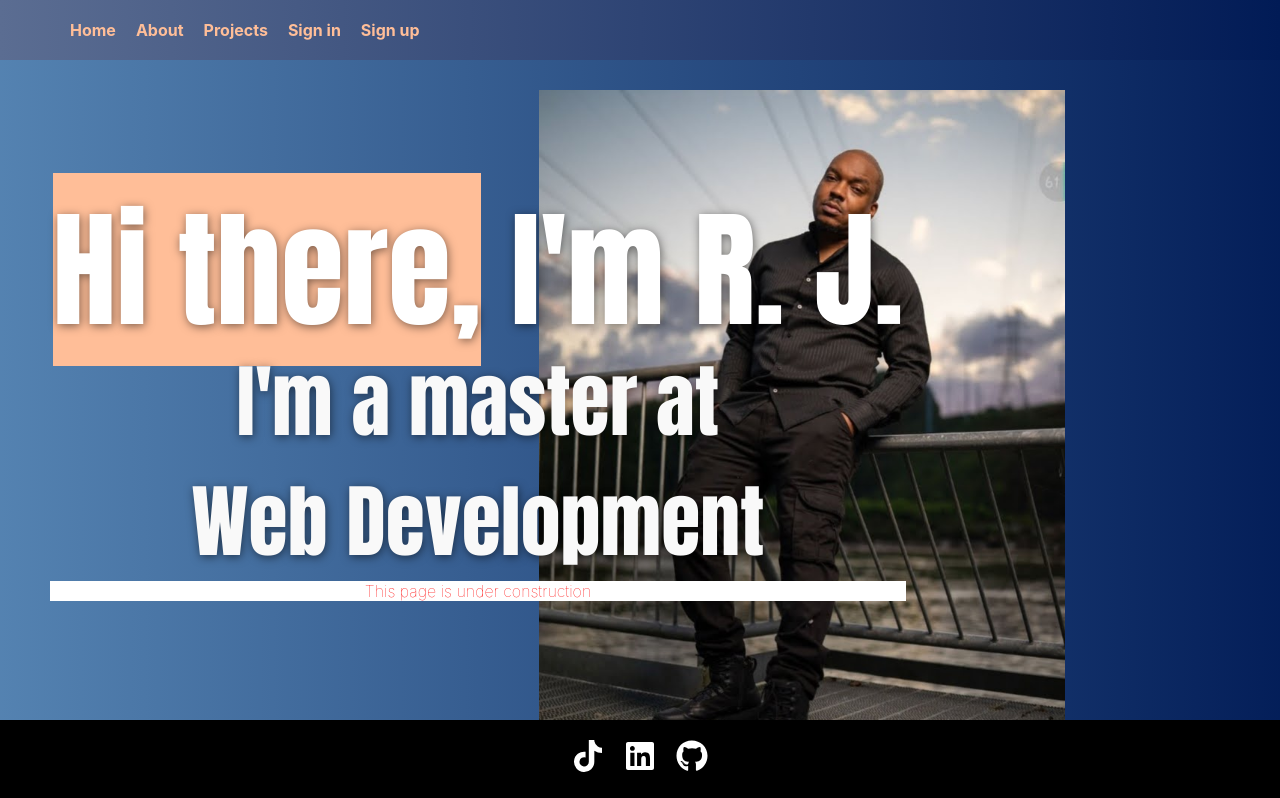
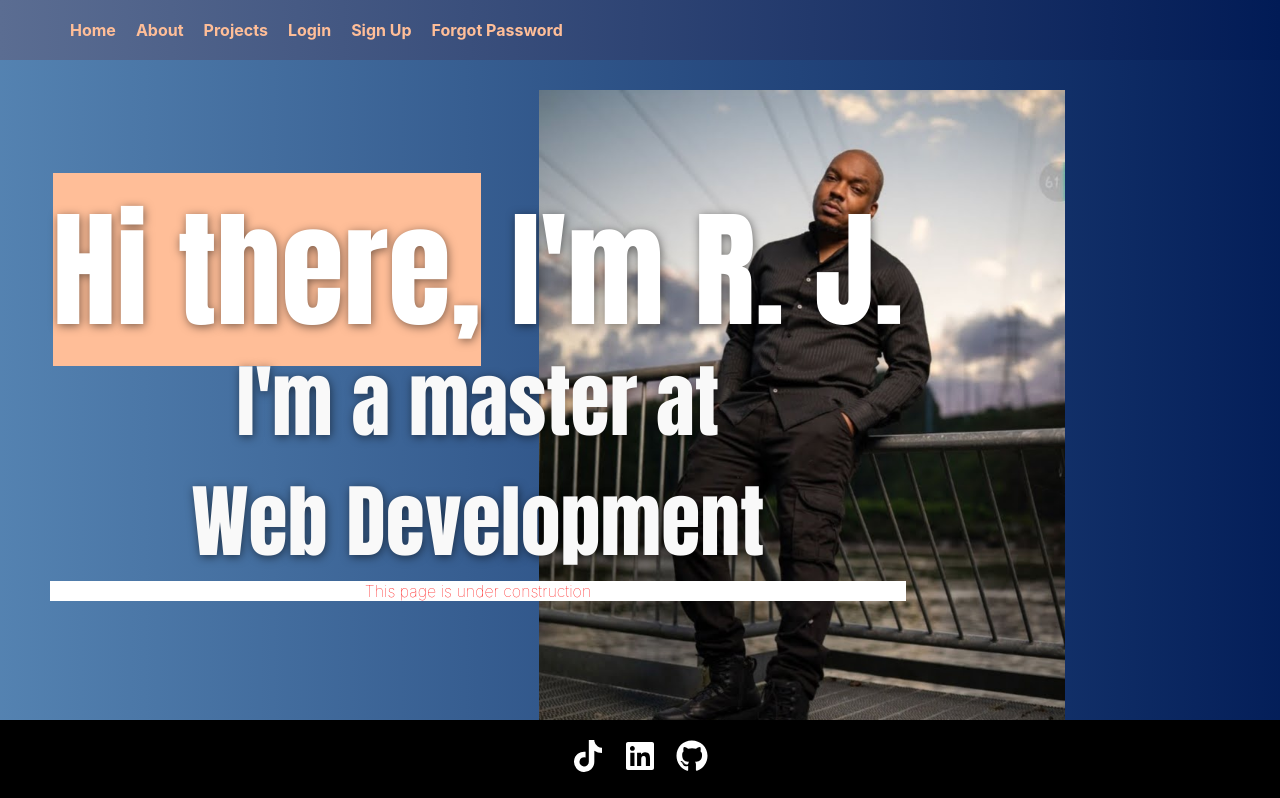
Before and after one commit to rjmoor/gnu.rj.portfolio, a React (Vite) app: page /welcome in a window 1280 px wide. Shown: the top 798 px of the page. Built offline with nearby package versions, Linux system fonts and the light colour scheme.

Commit message:
navigation redirection

```diff
--- a/src/components/links/navigationLinks.js
+++ b/src/components/links/navigationLinks.js
@@ -29,6 +29,16 @@
           <li>What do you want to know?</li>
           <li>Where do you need to go?</li>
 */
+
+const simpleNavLinks = [
+    { text: 'Home', path: '/' },
+    { text: 'About', path: '#about' },
+    { text: 'Projects', path: '#projects' },
+    { text: 'Login', path: '/login' },
+    { text: 'Sign Up', path: '/sign-up' },
+    { text: 'Forgot Password', path: '/forgot-password' },
+
+]
 
 const signedInNavLinks = [
 
@@ -103,4 +113,4 @@ const otherPageLinks = [
 
 ]
 
-export  { signedInNavLinks, signedOutNavLinks, bottomNavLinks, socialLinks, otherPageLinks };
+export  { signedInNavLinks, signedOutNavLinks, bottomNavLinks, socialLinks, otherPageLinks, simpleNavLinks };
--- a/src/components/pages/welcomeMaster.jsx
+++ b/src/components/pages/welcomeMaster.jsx
@@ -3,6 +3,7 @@ import { FaGithub, FaLinkedin, FaTiktok } from 'react-icons/fa';
 import '../styles/welcomeMaster.css';
 import ProfileBackground from '../../assets/Ra-effortless.jpg';
 import { projectInfo } from '../cards/projects/projects'
+import { simpleNavLinks } from '../links/navigationLinks'
 
 function WelcomeMaster() {
     const [contact, setContact] = useState({ name: '', email: '', message: '' });
@@ -36,12 +37,11 @@ function WelcomeMaster() {
                 <div className="navbar">
                     <nav className="main-nav">
                         <ul>
-                            <li><a href="#hero">Home</a></li>
-                            <li><a href="#about-me">About</a></li>
-                            <li><a href="#projects">Projects</a></li>
-                            <li><a href="#contact">Sign in</a></li>
-                            <li><a href="#contact">Sign up</a></li>
-                            {/* Add other sections as needed */}
+                            {simpleNavLinks.map((link) => (
+                                <li key={link.text}>
+                                    <a href={link.path}>{link.text}</a>
+                                </li>
+                            ))}
                         </ul>
                     </nav>
                 </div>
@@ -96,8 +96,8 @@ function WelcomeMaster() {
                     className="triangle"
                     style={{ left: `${cursorPos.x}px`, top: `${cursorPos.y}px` }}
                 /> */}
-                    <div className="about-content">
-                        <h2>About Me</h2>
+                    <div className="about-content" id='#about'>
+                        <h2 >About Me</h2>
                     <div className="triangle" style={{ left: `${cursorPos.x}px`, top: `${cursorPos.y}px` }}></div>
                             <div className='about-articles'>
                                 <article>
@@ -131,8 +131,8 @@ function WelcomeMaster() {
                 </div>
             </section>
 
-            <section className="projects">
-                <h1>Projects</h1>
+            <section className="projects" id='#projects'>
+                <h1 >Projects</h1>
                 <div className="project-cards">
                     {projectInfo.map(info => (
                         <div key={info.text} className="project-card">
```
